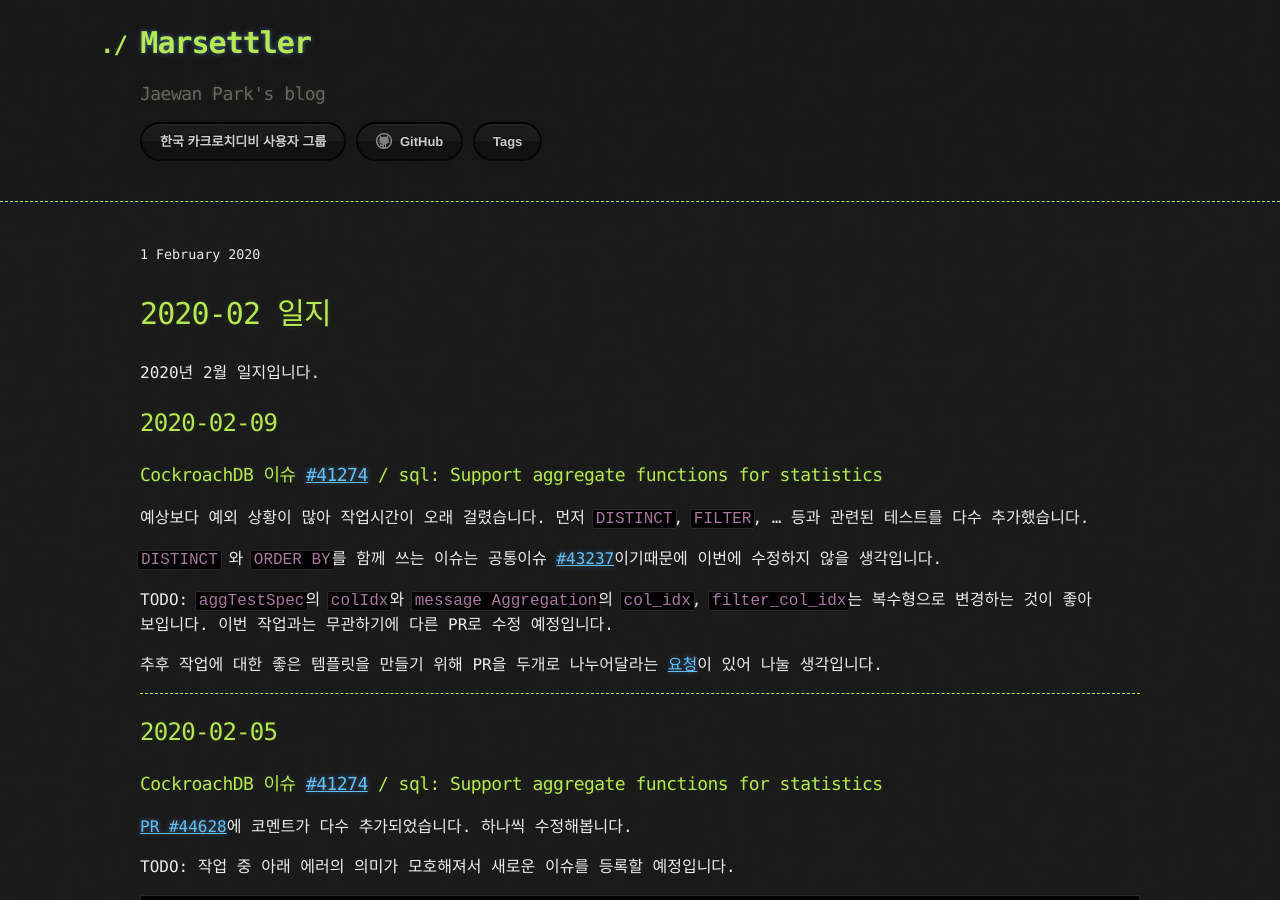
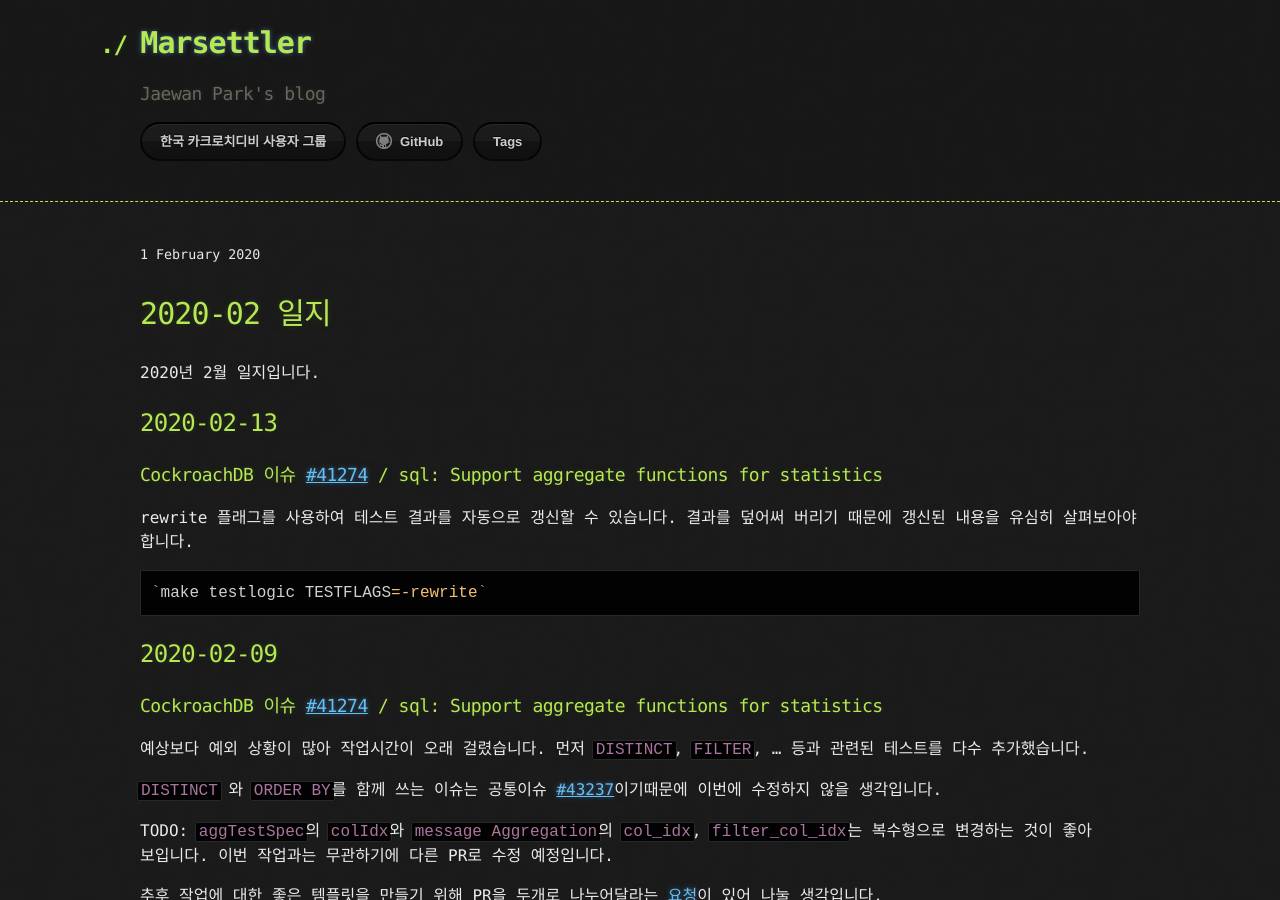
Before and after one commit to hueypark/hueypark.github.io, a Jekyll site: the page built from _posts/2020-02-01-diary-2020-02.md, in a window 1280 px wide and 900 px high. Built offline with Jekyll 4.4.1, drawn with Linux system fonts in a browser that asks for light colours; comment, search, counter and statistics services are not loaded.

Commit message:
Add diary 2020-02-13

````diff
--- a/_posts/2020-02-01-diary-2020-02.md
+++ b/_posts/2020-02-01-diary-2020-02.md
@@ -8,6 +8,17 @@
 2020년 2월 일지입니다.
 
 <!--more-->
+
+## 2020-02-13
+
+### CockroachDB 이슈 [#41274](https://github.com/cockroachdb/cockroach/issues/41274) / sql: Support aggregate functions for statistics
+
+
+rewrite 플래그를 사용하여 테스트 결과를 자동으로 갱신할 수 있습니다. 결과를 덮어써 버리기 때문에 갱신된 내용을 유심히 살펴보아야 합니다.
+
+```bash
+`make testlogic TESTFLAGS=-rewrite`
+```
 
 ## 2020-02-09
 
````
